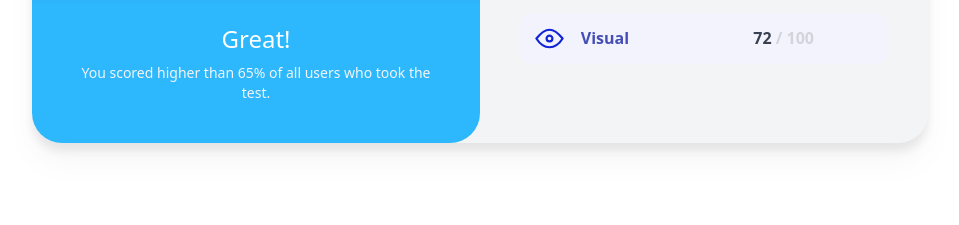
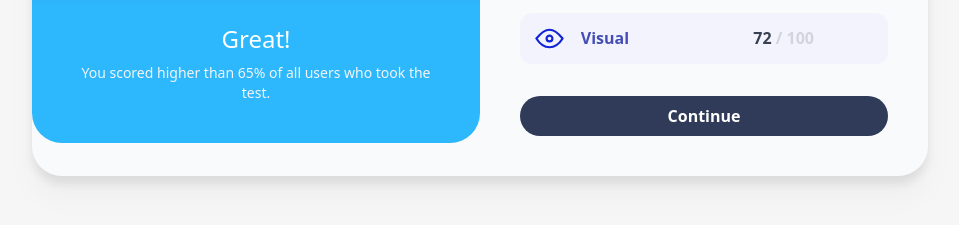
Before and after one commit to dominikjakobsze/Results-summary-component--frontendmentor.io-, a website built with Vite: page frontend/app-vite/index.html in a window 1280 px wide. Shown: the part 373-598 px from the top of the page, without its empty margins (160-1119 px from the left). Built offline with nearby package versions, Linux system fonts and the light colour scheme.

Commit message:
button summary

```diff
--- a/frontend/app-vite/index.html
+++ b/frontend/app-vite/index.html
@@ -9,7 +9,7 @@
 
     <section class="w-full grid grid-cols-1">
 
-      <div class="w-[70%] justify-self-center self-center grid grid-cols-2 bg-gray-100 mt-20 rounded-[30px] drop-shadow-xl">
+      <div class="w-[70%] justify-self-center self-center grid grid-cols-2 bg-gray-50 mt-20 rounded-[30px] drop-shadow-xl">
         <div class="w-full grid grid-cols-1 self-start justify-self-start  bg-gradient-1 rounded-[30px] p-10 gap-8">
           <!--          -->
           <!-- header result start -->
@@ -36,6 +36,7 @@
         <div class="w-full grid grid-cols-1 self-start justify-self-start p-10 gap-8">
           <h1 class="self-center justify-self-start text-center text-2xl text-gray-700 font-semibold">Summary</h1>
           <section data-target="summary-container" class="w-full grid grid-cols-1 self-start justify-self-start gap-4"></section>
+          <button class="text-white bg-[#303B59] w-full font-semibold self-center py-2 justify-self-center rounded-3xl">Continue</button>
         </div>
       </div>
 
--- a/frontend/app-vite/style.css
+++ b/frontend/app-vite/style.css
@@ -1,6 +1,10 @@
 @tailwind base;
 @tailwind components;
 @tailwind utilities;
+
+html,body {
+    background-color: rgb(246, 246, 246);
+}
 
 .cp-1 {
     clip-path: ellipse(63% 57% at 49% 32%);
```
Also changed, not shown: 2 other files.
